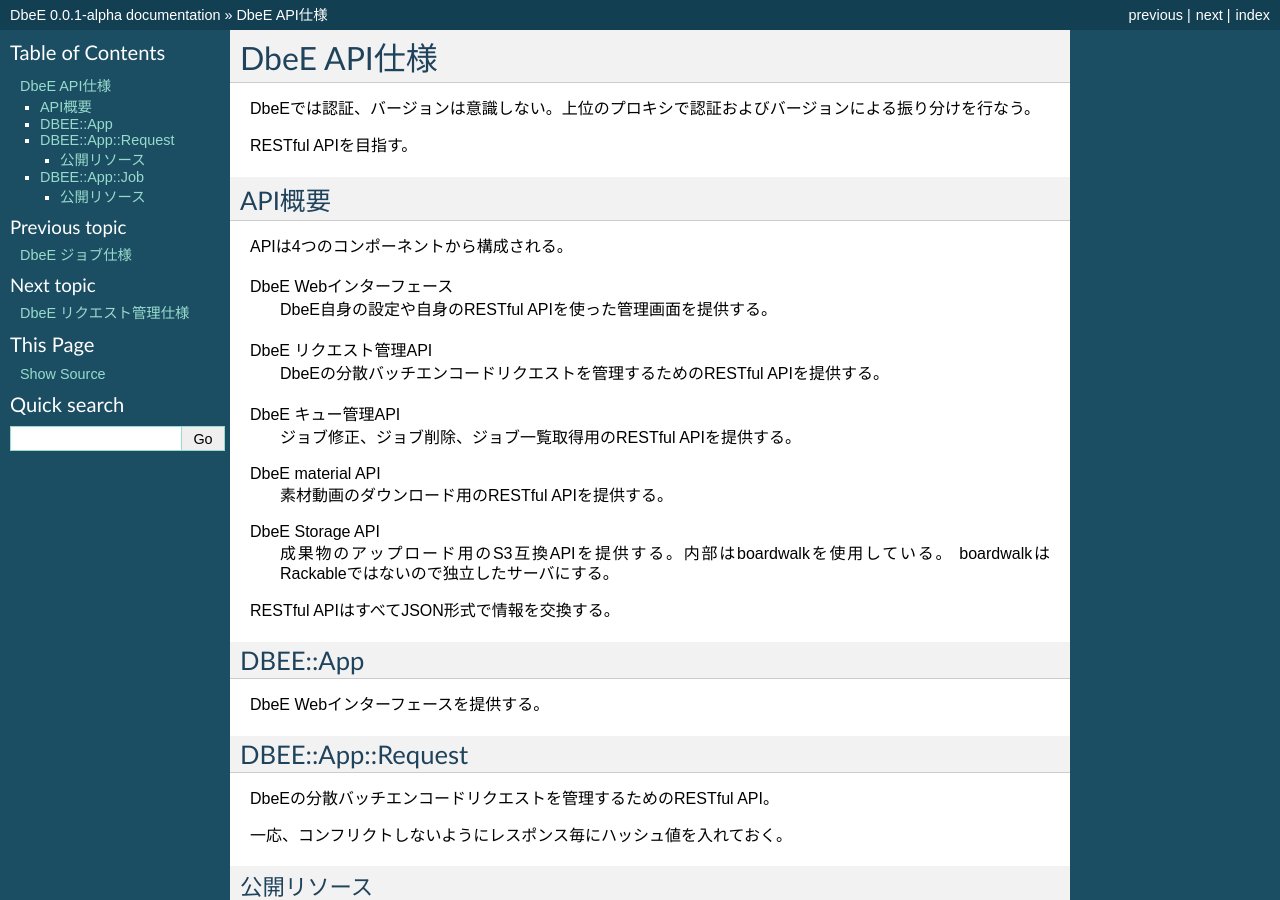
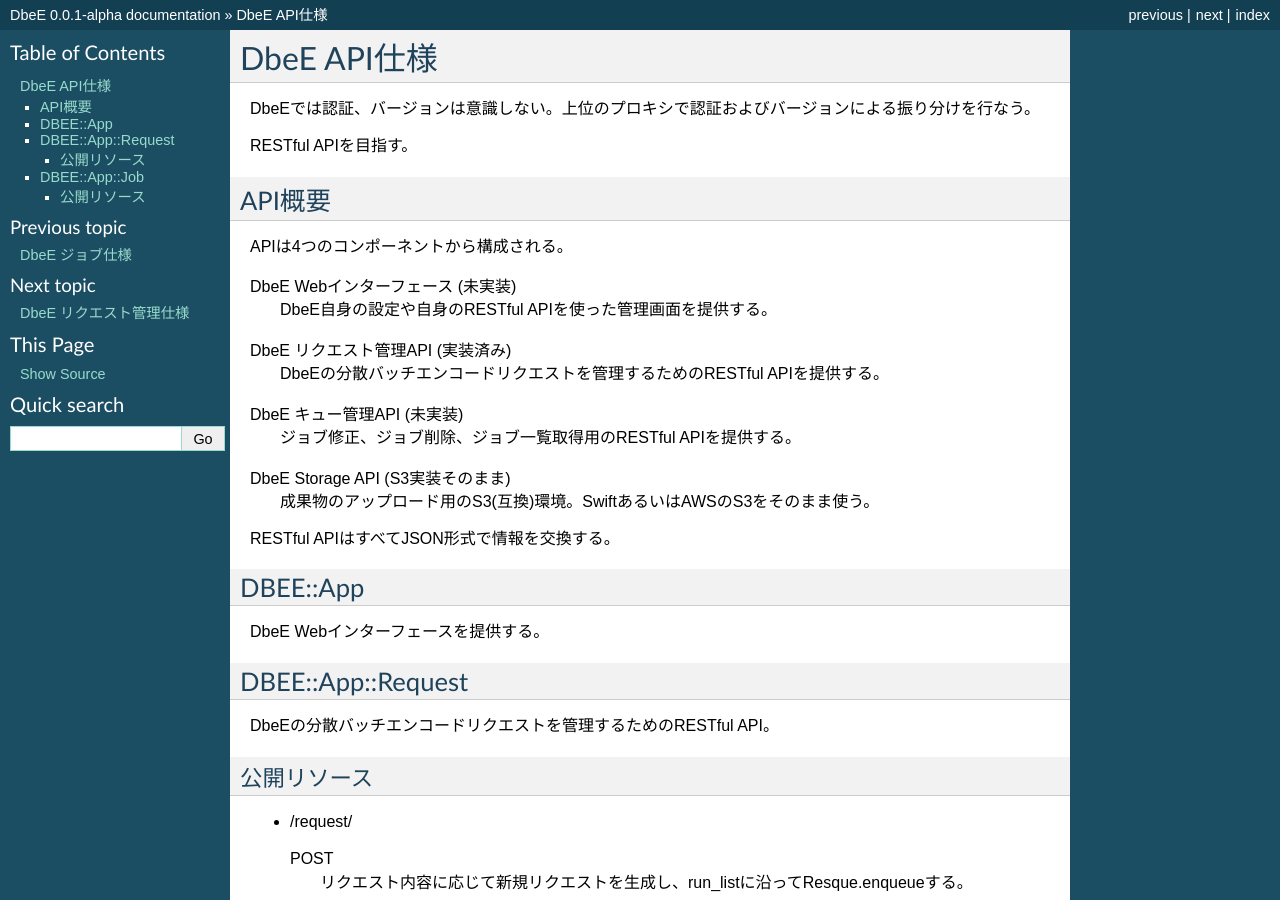
Before and after one commit to nabeken/dbee, a Sphinx documentation site: the page built from docs/api.rst, in a window 1280 px wide and 900 px high. Built offline with Sphinx 7.4.7, drawn with Linux system fonts in a browser that asks for light colours.

Commit message:
docs: update

```diff
--- a/docs/api.rst
+++ b/docs/api.rst
@@ -11,21 +11,17 @@
 
 APIは4つのコンポーネントから構成される。
 
-DbeE Webインターフェース
+DbeE Webインターフェース (未実装)
     DbeE自身の設定や自身のRESTful APIを使った管理画面を提供する。
 
-DbeE リクエスト管理API
+DbeE リクエスト管理API (実装済み)
     DbeEの分散バッチエンコードリクエストを管理するためのRESTful APIを提供する。
 
-DbeE キュー管理API
+DbeE キュー管理API (未実装)
     ジョブ修正、ジョブ削除、ジョブ一覧取得用のRESTful APIを提供する。
 
-DbeE material API
-    素材動画のダウンロード用のRESTful APIを提供する。
-
-DbeE Storage API
-    成果物のアップロード用のS3互換APIを提供する。内部はboardwalkを使用している。
-    boardwalkはRackableではないので独立したサーバにする。
+DbeE Storage API (S3実装そのまま)
+    成果物のアップロード用のS3(互換)環境。SwiftあるいはAWSのS3をそのまま使う。
 
 RESTful APIはすべてJSON形式で情報を交換する。
 
@@ -38,8 +34,6 @@
 ==================
 
 DbeEの分散バッチエンコードリクエストを管理するためのRESTful API。
-
-一応、コンフリクトしないようにレスポンス毎にハッシュ値を入れておく。
 
 公開リソース
 ------------
--- a/docs/post-request-example.json
+++ b/docs/post-request-example.json
@@ -1,5 +1,6 @@
 {
   "requester": "rika.tokyo.tknetworks.org",
+  "material_node": "shiho-dev.dev",
   "run_list": [
     {
       "name": "DBEE::Job::Download",
```
Also changed, not shown: docs/index.rst (+5 -5 lines), docs/job.rst (+9 -5 lines), docs/request.rst (+8 -3 lines).
